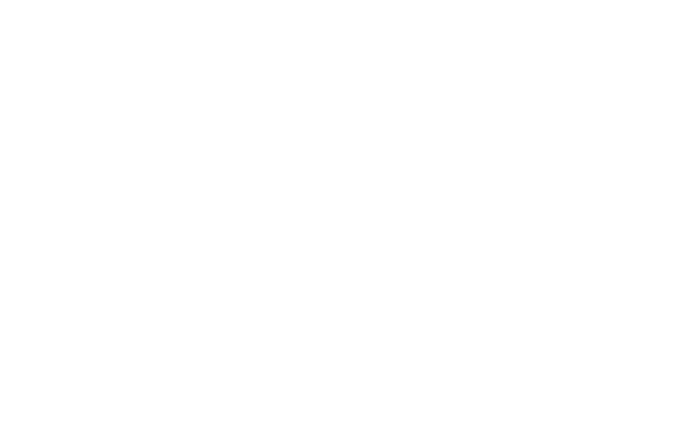
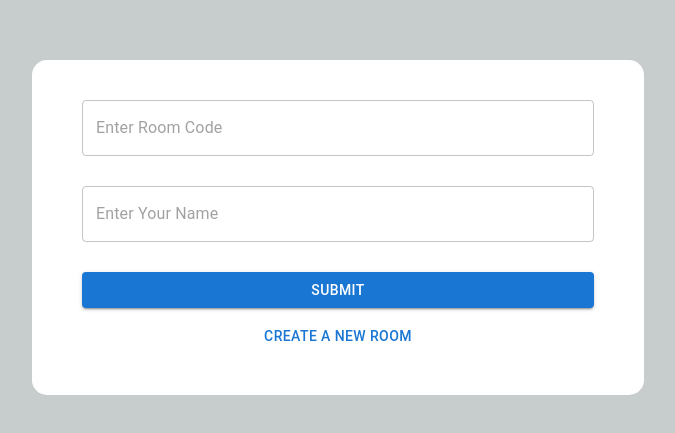
Before and after one commit to AshAman999/codeBuddy, a React (Create React App) app: page /x in a window 1280 px wide. Before the commit this address had no page. Shown: the part 173-606 px from the top of the page, without its empty margins (302-977 px from the left). Built offline with nearby package versions, Linux system fonts and the light colour scheme.

Commit message:
new landing pages

```diff
--- a/package.json
+++ b/package.json
@@ -3,11 +3,13 @@
   "version": "0.1.0",
   "private": true,
   "dependencies": {
+    "@emotion/react": "^11.11.1",
+    "@emotion/styled": "^11.11.0",
     "@monaco-editor/react": "^4.6.0",
+    "@mui/material": "^5.14.14",
     "@testing-library/jest-dom": "^5.16.5",
     "@testing-library/react": "12.1.2",
     "@testing-library/user-event": "^13.5.0",
-    "codemirror": "^5.65.2",
     "file-saver": "^2.0.5",
     "monaco-editor": "^0.44.0",
     "monaco-editor-core": "^0.44.0",
--- a/src/App.css
+++ b/src/App.css
@@ -1,4 +1,4 @@
-.homePageWrapper {
+/* .homePageWrapper {
   display: flex;
   align-items: center;
   justify-content: center;
@@ -227,4 +227,4 @@
   .run-button {
     z-index: 1;
   }
-}
+} */
--- a/src/App.js
+++ b/src/App.js
@@ -3,6 +3,8 @@
 import { HomePage } from "./pages/Home";
 import { EditorHome } from "./pages/EditorHome";
 import { Toaster } from "react-hot-toast";
+import LandingPage from "./pages/LandingPage/LandingPage";
+import NamePrompt from "./pages/NamePrompt/NamePrompt";
 function App() {
   return (
     <>
@@ -13,6 +15,8 @@
         <Routes>
           <Route path="/" element={<HomePage />} />
           <Route path="/editorHome/:roomId" element={<EditorHome />} />
+          <Route path="/x" element={<LandingPage />} />
+          <Route path="/y" element={<NamePrompt />} />
         </Routes>
       </BrowserRouter>
     </>
--- /dev/null
+++ b/src/pages/LandingPage/LandingPage.jsx
@@ -0,0 +1,19 @@
+import React from "react";
+import styles from "./LandingPage.module.css";
+import { Button, TextField } from "@mui/material";
+function LandingPage() {
+  return (
+    <div className={styles.landingPage}>
+      <div className={styles.fillDetailBox}>
+        <TextField className={styles.inputBox} placeholder="Enter Room Code" />
+        <TextField className={styles.inputBox} placeholder="Enter Your Name" />
+        <div className={styles.buttonsDiv}>
+          <Button variant="contained">Submit</Button>
+          <Button> Create A New room</Button>
+        </div>
+      </div>
+    </div>
+  );
+}
+
+export default LandingPage;
--- /dev/null
+++ b/src/pages/LandingPage/LandingPage.module.css
@@ -0,0 +1,26 @@
+.landingPage {
+    display: flex;
+    flex-direction: column;
+    justify-content: center;
+    align-items: center;
+    height: 100vh;
+    background-color: rgb(199, 205, 205);
+
+
+}
+
+.fillDetailBox {
+    display: flex;
+    flex-direction: column;
+    gap: 30px;
+    border-radius: 15px;
+    background-color: #fff;
+    padding: 40px 50px;
+    width: 40%;
+}
+
+.buttonsDiv{
+    display: flex;
+    flex-direction: column;
+    gap: 10px;
+}
--- /dev/null
+++ b/src/pages/NamePrompt/NamePrompt.jsx
@@ -0,0 +1,22 @@
+import React from "react";
+import styles from "./NamePrompt.module.css";
+import { Button, TextField } from "@mui/material";
+import { useNavigate } from "react-router-dom";
+function NamePrompt() {
+  const navigate = useNavigate();
+  return (
+    <div className={styles.landingPage}>
+      <div className={styles.fillDetailBox}>
+        <TextField className={styles.inputBox} placeholder="Enter Your Name" />
+        <div className={styles.buttonsDiv}>
+          <Button variant="contained">Join</Button>
+          <Button onClick={() => navigate("/x")}>
+            Create Your own Room Instead
+          </Button>
+        </div>
+      </div>
+    </div>
+  );
+}
+
+export default NamePrompt;
--- /dev/null
+++ b/src/pages/NamePrompt/NamePrompt.module.css
@@ -0,0 +1,26 @@
+.landingPage {
+    display: flex;
+    flex-direction: column;
+    justify-content: center;
+    align-items: center;
+    height: 100vh;
+    background-color: rgb(199, 205, 205);
+
+
+}
+
+.fillDetailBox {
+    display: flex;
+    flex-direction: column;
+    gap: 30px;
+    border-radius: 15px;
+    background-color: #fff;
+    padding: 40px 50px;
+    width: 40%;
+}
+
+.buttonsDiv{
+    display: flex;
+    flex-direction: column;
+    gap: 10px;
+}
```
Also changed, not shown: 1 other file (tests, documents, lock files or other folders).
